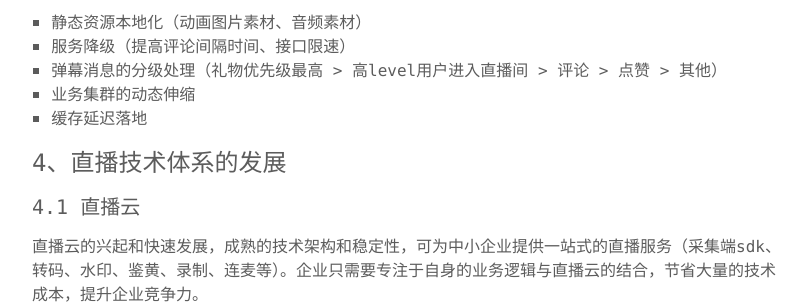
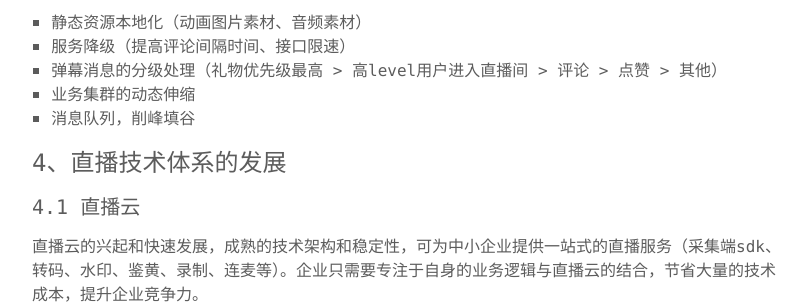
Before and after one commit to engineer-dahe/dahe.github.io, a Jekyll site: the page built from _posts/2018-07-23-live-technical-architecture.md, in a window 1280 px wide and 900 px high, scrolled down 2802 px. Shown: the part 153-457 px from the top of the window, without its empty margins (232-1038 px from the left). Built offline with Jekyll 4.4.1, drawn with Linux system fonts in a browser that asks for light colours.

Commit message:
撰写博客

```diff
--- a/_posts/2018-07-23-live-technical-architecture.md
+++ b/_posts/2018-07-23-live-technical-architecture.md
@@ -88,7 +88,7 @@ author: '丁'
 2. 服务降级（提高评论间隔时间、接口限速）
 3. 弹幕消息的分级处理（礼物优先级最高 > 高level用户进入直播间 > 评论 > 点赞 > 其他）
 4. 业务集群的动态伸缩
-5. 缓存延迟落地
+5. 消息队列，削峰填谷
 
 ### 4、直播技术体系的发展
 
```
